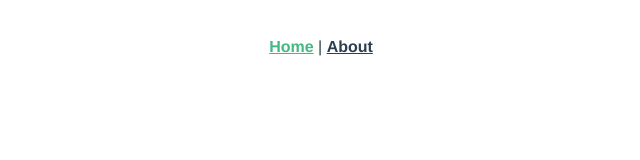
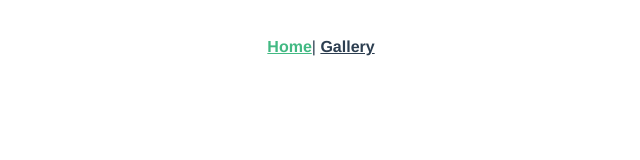
Before and after one commit to AnkanGranero/ag-web-shop, a Vue app: page / in a window 1280 px wide. Shown: the top 160 px of the page, without its empty margins (319-959 px from the left). Built offline with nearby package versions, Linux system fonts and the light colour scheme.

Commit message:
added routing to gallery

```diff
--- a/src/App.vue
+++ b/src/App.vue
@@ -1,8 +1,8 @@
 <template>
   <div id="app">
     <div id="nav">
-      <router-link to="/">Home</router-link> |
-      <router-link to="/about">About</router-link>
+      <router-link to="/">Home</router-link>|
+      <router-link to="/gallery">Gallery</router-link>
     </div>
     <router-view />
   </div>
--- a/src/router.js
+++ b/src/router.js
@@ -1,6 +1,7 @@
 import Vue from "vue";
 import Router from "vue-router";
 import Home from "./views/Home.vue";
+import Gallery from "./views/Gallery"
 
 Vue.use(Router);
 
@@ -14,13 +15,10 @@ export default new Router({
       component: Home
     },
     {
-      path: "/about",
-      name: "about",
-      // route level code-splitting
-      // this generates a separate chunk (about.[hash].js) for this route
-      // which is lazy-loaded when the route is visited.
-      component: () =>
-        import(/* webpackChunkName: "about" */ "./views/About.vue")
+      path: "/gallery",
+      name: "gallery",
+      component: Gallery
     }
+
   ]
 });
```
